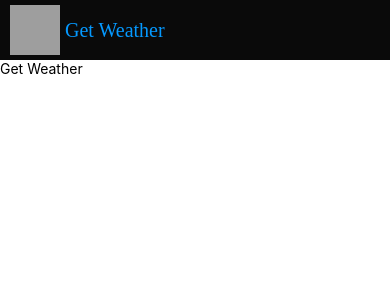
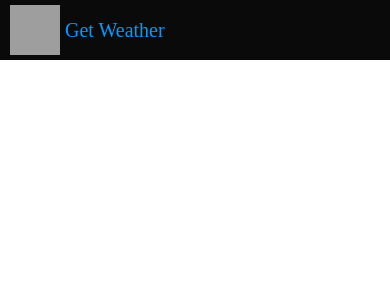
Before and after one commit to wowufoundme/getWeatherMobile, a React Native app: screen / in a window 390 px wide. Shown: the top 300 px of the page. Built offline with nearby package versions, Linux system fonts and the light colour scheme; grey boxes are pictures that could not be loaded.

Commit message:
remove unnecessary files

```diff
--- a/App.js
+++ b/App.js
@@ -1,11 +1,12 @@
 import React from 'react';
 import { ScrollView, Text } from 'react-native';
-import AppContainer from './src/AppContainer';
+
+import Header from './src/components/Header';
 
 const App = () => {
   return (
     <ScrollView>
-      <AppContainer />
+      <Header title='Get Weather'/>
     </ScrollView>
   )
 }
--- a/src/AppContainer.js
+++ /dev/null
@@ -1,15 +0,0 @@
-import React from 'react';
-import { View, Text } from 'react-native';
-
-import Header from './components/Header';
-
-const AppContainer = () => {
-  return (
-    <View>
-      <Header title='Get Weather'/>
-      <Text>Get Weather</Text>
-    </View>
-  )
-}
-
-export default AppContainer;
```
